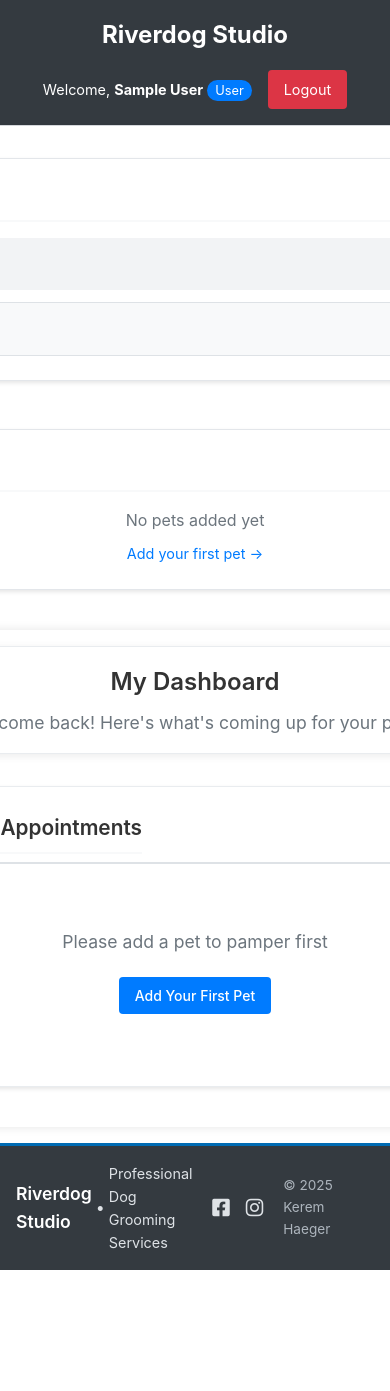
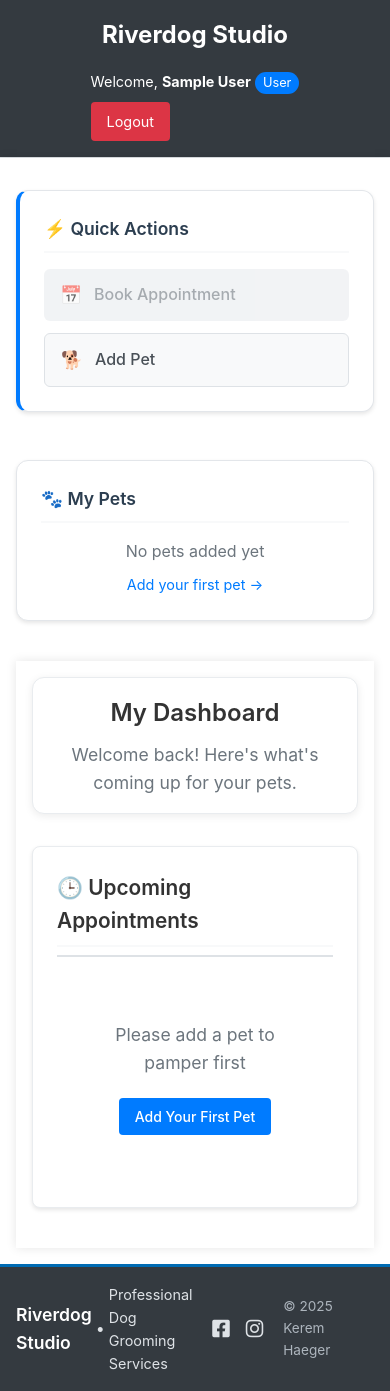
Before and after one commit to Kerem-Haeger/dog_booking_system, a Django app: page /client/ in a window 390 px wide; the page is wider, and only the part inside the window is pictured. Before the commit the page ends 1270 px from the top of that part, so only its background shows below. Run offline with Django 4.2, Linux system fonts and the light colour scheme; the visitor is signed in with stand-in values (Sample User, id 1); data that the repository does not hold is empty; parts of the project's set-up code (start-up, migrations or seed data) failed here and were passed over.

Commit message:
Work on mobile responsiveness issues

```diff
--- a/booking_system/settings.py
+++ b/booking_system/settings.py
@@ -17,7 +17,7 @@
 SECRET_KEY = os.environ.get("SECRET_KEY")
 
 
-DEBUG = False
+DEBUG = True
 
 ALLOWED_HOSTS = [
     '.herokuapp.com',
--- a/core/static/core/css/base.css
+++ b/core/static/core/css/base.css
@@ -4,6 +4,11 @@
     margin: 0;
     padding: 0;
     box-sizing: border-box;
+}
+
+html,
+body {
+    overflow-x: hidden;
 }
 
 body {
@@ -14,6 +19,15 @@
     min-height: 100vh;
     display: flex;
     flex-direction: column;
+}
+
+.header-container,
+.nav-container,
+.footer-container {
+    max-width: 100%;
+    width: 100%;
+    padding: 0 1rem;
+    box-sizing: border-box;
 }
 
 /* Header Styles */
@@ -43,6 +57,7 @@
 .user-info {
     display: flex;
     align-items: center;
+    flex-wrap: wrap;
     gap: 1rem;
 }
 
@@ -205,8 +220,9 @@
     flex: 1;
     align-self: center;
     max-width: 1000px;
-    min-width: 750px;
-    margin: 0 50px;
+    width: 100%;
+    padding: 2rem 1rem;
+    margin: 0 auto;
     padding: 2rem 1rem;
     background-color: white;
     box-shadow: 0 0 10px rgba(0, 0, 0, 0.1);
@@ -429,6 +445,7 @@
 @media (max-width: 768px) {
     .header-container {
         flex-direction: column;
+        flex-wrap: wrap;
         gap: 1rem;
     }
 
@@ -462,7 +479,13 @@
 
     .main-content {
         padding: 1rem;
-        min-width: none;
+        width: 100%;
+    }
+
+    .user-info {
+        flex-direction: column;
+        align-items: flex-start;
+        gap: 0.5rem;
     }
 
     .grid-2-col {
```
